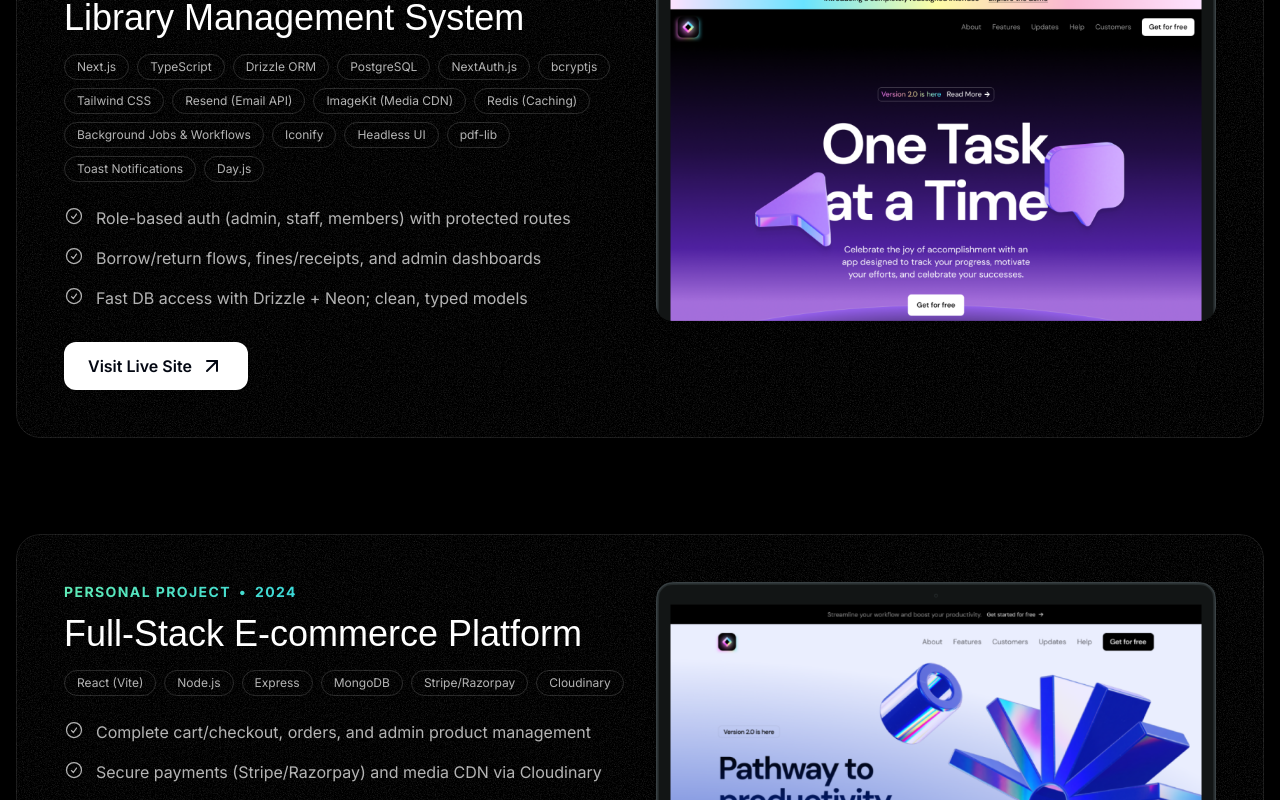
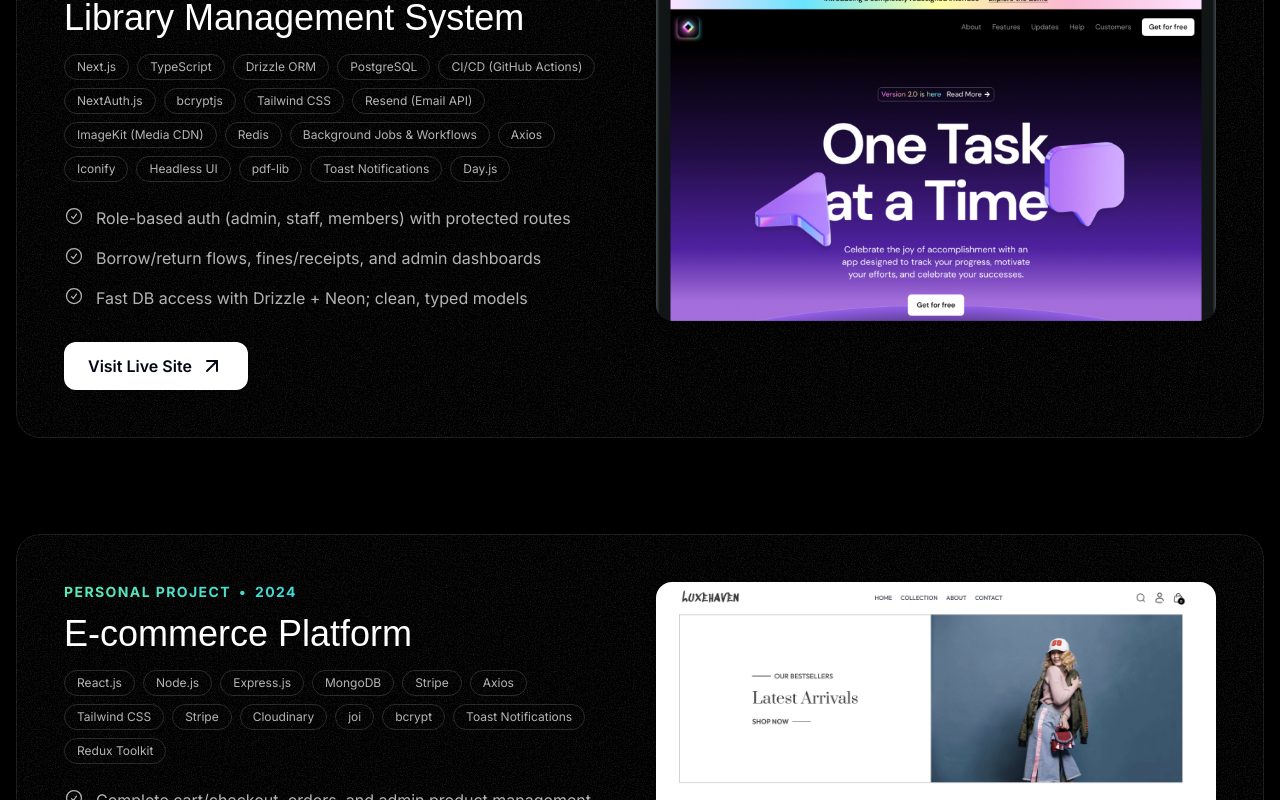
Before and after one commit to rahulrajput34/Portfolio-Website, a Next.js app: page / in a window 1280 px wide. Shown: the part 3760-4560 px from the top of the page. Built offline with nearby package versions, Linux system fonts and the light colour scheme; a web font is replaced by a local one.

Commit message:
fix: update e-commerce project details and improve stack descriptions

```diff
--- a/sections/Projects.tsx
+++ b/sections/Projects.tsx
@@ -1,5 +1,5 @@
 import darkSaasLandingPage from "@/assets/images/dark-saas-landing-page.png";
-import lightSaasLandingPage from "@/assets/images/light-saas-landing-page.png";
+import lightSaasLandingPage from "@/assets/images/ecommerce.png";
 import aiStartupLandingPage from "@/assets/images/ai-startup-landing-page.png";
 import CheckCircleIcon from "@/assets/icons/check-circle.svg";
 import ArrowUpRightIcon from "@/assets/icons/arrow-up-right.svg";
@@ -16,13 +16,15 @@ const portfolioProjects = [
       "TypeScript",
       "Drizzle ORM",
       "PostgreSQL",
+      "CI/CD (GitHub Actions)",
       "NextAuth.js",
       "bcryptjs",
       "Tailwind CSS",
       "Resend (Email API)",
       "ImageKit (Media CDN)",
-      "Redis (Caching)",
+      "Redis",
       "Background Jobs & Workflows",
+      "Axios",
       "Iconify",
       "Headless UI",
       "pdf-lib",
@@ -42,14 +44,21 @@ const portfolioProjects = [
   {
     company: "Personal Project",
     year: "2024",
-    title: "Full-Stack E-commerce Platform",
+    title: "E-commerce Platform",
     stacks: [
-      "React (Vite)",
+      "React.js",
       "Node.js",
-      "Express",
+      "Express.js",
       "MongoDB",
-      "Stripe/Razorpay",
+      "Stripe",
+      "Axios",
+      "Tailwind CSS",
+      "Stripe",
       "Cloudinary",
+      "joi",
+      "bcrypt",
+      "Toast Notifications",
+      "Redux Toolkit",
     ],
     results: [
       { title: "Complete cart/checkout, orders, and admin product management" },
@@ -78,7 +87,7 @@ const portfolioProjects = [
       { title: "Appwrite auth/storage; optimistic UI for quick interactions" },
       { title: "Client-side validation with Zod; responsive, accessible UI" },
     ],
-    // TODO: add your live link when ready
+    // TODO: add live link when ready
     link: "",
     image: aiStartupLandingPage,
   },
```
